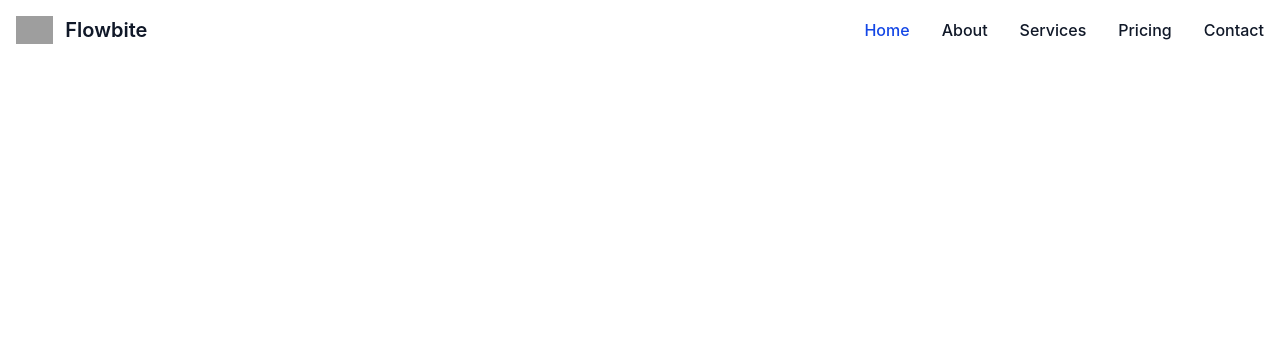
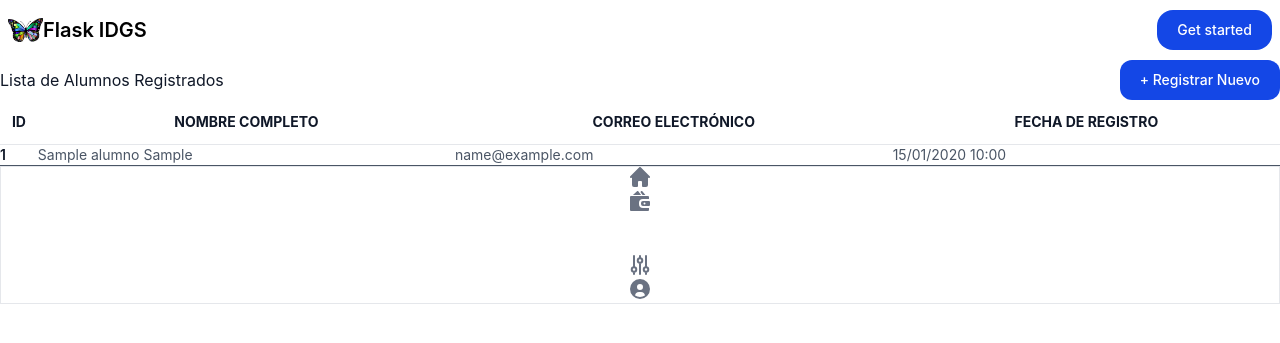
Before and after one commit to IDGS-805-23002382/FlaskBDIDGS805, a Flask app: page / in a window 1280 px wide. Shown: the top 343 px of the page. Run offline with Flask 3, Linux system fonts and the light colour scheme; tables that the repository leaves empty hold one stand-in row (values such as "Sample post"); some libraries are stand-ins or nearby versions; grey boxes are pictures that could not be loaded.

Commit message:
insertar 17-02-2026

```diff
--- a/app.py
+++ b/app.py
@@ -1,18 +1,49 @@
-from flask import Flask, render_template
+from flask import Flask, render_template, request, redirect, url_for
+from flask import flash
+from flask_wtf.csrf import CSRFProtect
+from config import DevelopmentConfig
+from models import db
+from models import Alumnos
+
+import forms
+
 
 app = Flask(__name__)
+app.config.from_object(DevelopmentConfig)
+db.init_app(app)
+csrf = CSRFProtect(app)
+
 @app.errorhandler(404)
 def page_not_foud(e):
     return render_template("404.html"), 404
 
-@app.route("/")
+
+@app.route("/", methods=['GET', 'POST'])
 @app.route("/index")
 def index():
-	return render_template("index.html")
+    create_form = forms.UserForm(request.form)
+    alumno = Alumnos.query.all()
+    return render_template("index.html", form=create_form, alumno=alumno)
 
-@app.route("/alumnos")
+
+@app.route("/alumnos", methods=['GET', 'POST'])
 def alumnos():
-	return render_template("alumnos.html")
+    create_form = forms.UserForm(request.form)
+
+    if request.method == 'POST' and create_form.validate():
+        alum = Alumnos(
+            nombre=create_form.nombre.data,
+            apaterno=create_form.apaterno.data,
+            email=create_form.correo.data
+        )
+        db.session.add(alum)
+        db.session.commit()
+        return redirect(url_for('index'))
+
+    return render_template("alumnos.html", form=create_form)
+
 
 if __name__ == '__main__':
-	app.run(debug=True)
+    with app.app_context():
+        db.create_all()
+    app.run()
--- a/config.py
+++ b/config.py
@@ -9,5 +9,5 @@ class Config(object):
 
 class DevelopmentConfig(Config):
     DEBUG=True
-    SQLALCHEMY_DATABASE_URL='mysql+pymysql://cardiel:root@127.0.0.1/bdidgs805'
-    SQLALCHEMY_TRACK_MOFIFICATIONS=False
+    SQLALCHEMY_DATABASE_URI='mysql+pymysql://root:root@127.0.0.1/bdidgs805'
+    SQLALCHEMY_TRACK_MODIFICATIONS=False
--- /dev/null
+++ b/forms.py
@@ -0,0 +1,21 @@
+from wtforms import Form
+from wtforms import IntegerField, StringField, PasswordField, RadioField
+from wtforms import EmailField
+from wtforms import validators
+
+class UserForm(Form):
+    id = IntegerField("ID")
+
+    nombre = StringField("Nombre", [
+        validators.InputRequired(message="El campo es requerido"),
+        validators.Length(min=4, max=10, message="El nombre debe tener entre 4 y 10 caracteres")
+    ])
+
+    apaterno = StringField("Apaterno", [
+        validators.InputRequired(message="El campo es requerido")
+    ])
+
+    correo = EmailField("Correo", [
+        validators.InputRequired(message="El campo es requerido"),
+        validators.Email(message="Ingrese un correo válido")
+    ])
--- a/templates/index.html
+++ b/templates/index.html
@@ -1,50 +1,52 @@
-<!DOCTYPE html>
-<html lang="en">
+{% extends "layouts.html" %}
+{% block container %}
+{% import "_macros.html" as macros %}
 
-<head>
-    <meta charset="UTF-8">
-    <meta http-equiv="X-UA-Compatible" content="IE=edge">
-    <meta name="viewport" content="width=device-width, initial-scale=1.0">
-    <title>Flowbite Flask</title>
-    <link rel="stylesheet" href="{{url_for('static',filename='dist/output.css')}}">
-</head>
+<div class="container mx-auto mt-10 px-4">
+    <div class="flex justify-between items-center mb-6">
+        <h2 class="text-2xl font-bold text-heading">Lista de Alumnos Registrados</h2>
+        <a href="{{ url_for('alumnos') }}" class="text-white bg-brand hover:bg-brand-strong font-medium rounded-base text-sm px-5 py-2.5 transition-colors">
+            + Registrar Nuevo
+        </a>
+    </div>
 
-<body>
+    <div class="relative overflow-x-auto shadow-md sm:rounded-lg">
+        <table class="w-full text-sm text-left text-body">
+            <thead class="text-xs text-heading uppercase bg-default-light border-b border-default-medium">
+                <tr>
+                    <th scope="col" class="px-6 py-3">ID</th>
+                    <th scope="col" class="px-6 py-3">Nombre Completo</th>
+                    <th scope="col" class="px-6 py-3">Correo Electrónico</th>
+                    <th scope="col" class="px-6 py-3">Fecha de Registro</th>
+                </tr>
+            </thead>
+            <tbody>
+                {% for alum in alumno %}
+                <tr class="bg-white border-b hover:bg-gray-50 transition-colors">
+                    <td class="px-6 py-4 font-semibold text-heading">
+                        {{ alum.id }}
+                    </td>
+                    <td class="px-6 py-4">
+                        {{ alum.nombre }} {{ alum.apaterno }}
+                    </td>
+                    <td class="px-6 py-4">
+                        {{ alum.email }}
+                    </td>
+                    <td class="px-6 py-4">
 
-<nav class="bg-neutral-primary border-default">
-  <div class="max-w-screen-xl flex flex-wrap items-center justify-between mx-auto p-4">
-    <a href="https://flowbite.com/" class="flex items-center space-x-3 rtl:space-x-reverse">
-        <img src="https://flowbite.com/docs/images/logo.svg" class="h-7" alt="Flowbite Logo" />
-        <span class="self-center text-xl text-heading font-semibold whitespace-nowrap">Flowbite</span>
-    </a>
-    <button data-collapse-toggle="navbar-default" type="button" class="inline-flex items-center p-2 w-10 h-10 justify-center text-sm text-body rounded-base md:hidden hover:bg-neutral-secondary-soft hover:text-heading focus:outline-none focus:ring-2 focus:ring-neutral-tertiary" aria-controls="navbar-default" aria-expanded="false">
-        <span class="sr-only">Open main menu</span>
-        <svg class="w-6 h-6" aria-hidden="true" xmlns="http://www.w3.org/2000/svg" width="24" height="24" fill="none" viewBox="0 0 24 24"><path stroke="currentColor" stroke-linecap="round" stroke-width="2" d="M5 7h14M5 12h14M5 17h14"/></svg>
-    </button>
-    <div class="hidden w-full md:block md:w-auto" id="navbar-default">
-      <ul class="font-medium flex flex-col p-4 md:p-0 mt-4 border border-default rounded-base bg-neutral-secondary-soft md:flex-row md:space-x-8 rtl:space-x-reverse md:mt-0 md:border-0 md:bg-neutral-primary">
-        <li>
-          <a href="#" class="block py-2 px-3 text-white bg-brand rounded md:bg-transparent md:text-fg-brand md:p-0" aria-current="page">Home</a>
-        </li>
-        <li>
-          <a href="#" class="block py-2 px-3 text-heading rounded hover:bg-neutral-tertiary md:hover:bg-transparent md:border-0 md:hover:text-fg-brand md:p-0 md:dark:hover:bg-transparent">About</a>
-        </li>
-        <li>
-          <a href="#" class="block py-2 px-3 text-heading rounded hover:bg-neutral-tertiary md:hover:bg-transparent md:border-0 md:hover:text-fg-brand md:p-0 md:dark:hover:bg-transparent">Services</a>
-        </li>
-        <li>
-          <a href="#" class="block py-2 px-3 text-heading rounded hover:bg-neutral-tertiary md:hover:bg-transparent md:border-0 md:hover:text-fg-brand md:p-0 md:dark:hover:bg-transparent">Pricing</a>
-        </li>
-        <li>
-          <a href="#" class="block py-2 px-3 text-heading rounded hover:bg-neutral-tertiary md:hover:bg-transparent md:border-0 md:hover:text-fg-brand md:p-0 md:dark:hover:bg-transparent">Contact</a>
-        </li>
-      </ul>
+                        {{ alum.created_date.strftime('%d/%m/%Y %H:%M') }}
+                    </td>
+                </tr>
+                {% else %}
+                <tr class="bg-white">
+                    <td colspan="4" class="px-6 py-10 text-center text-gray-500 italic">
+                        No hay alumnos registrados actualmente.
+                    </td>
+                </tr>
+                {% endfor %}
+            </tbody>
+        </table>
     </div>
-  </div>
-</nav>
+</div>
 
-
-    <script src="https://cdn.jsdelivr.net/npm/flowbite@4.0.1/dist/flowbite.min.js"></script>
-</body>
-
-</html>
+{% endblock %}
```
Also changed, not shown: models.py (added, +19 -0 lines), templates/alumnos.html (+44 -30 lines).
